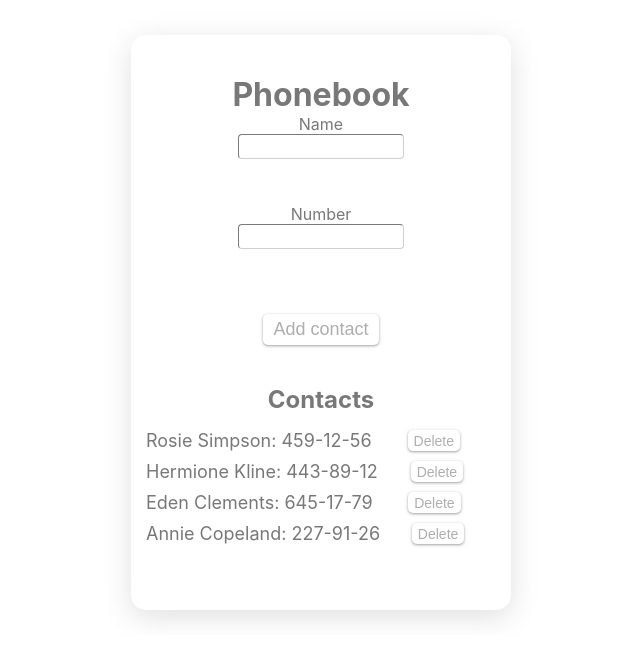
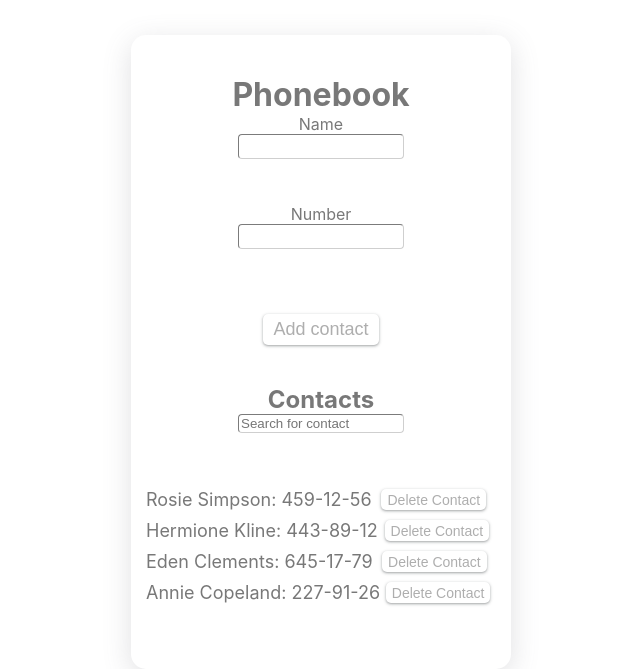
Before and after one commit to iakivpekarskyi/goit-react-hw-02-phonebook, a React (Create React App) app: page / in a window 1280 px wide. Shown: the part 165-834 px from the top of the page, without its empty margins (319-959 px from the left). Before the commit the page ends 800 px from the top, so only its background shows below. Built offline with nearby package versions, Linux system fonts and the light colour scheme.

Commit message:
done_bofore the review

```diff
--- a/src/components/App/App.jsx
+++ b/src/components/App/App.jsx
@@ -1,10 +1,10 @@
 import { Component } from 'react';
+import { nanoid } from 'nanoid';
+import { Layout } from './App.styled';
 import { GlobalStyles } from 'components/GlobalStyle';
 import { ContactForm } from '../ContactForm/ContactForm';
 import { ContactList } from '../ContactList/ContactList';
 import { Filter } from '../Filter/Filter';
-import { Layout } from './App.styled';
-import { nanoid } from 'nanoid';
 
 export class App extends Component {
   state = {
@@ -31,21 +31,40 @@ export class App extends Component {
         }));
   };
 
-  onRemove = contactId => {
+  deleteContact = contactId => {
     this.setState(prevState => ({
       contacts: prevState.contacts.filter(contact => contact.id !== contactId),
     }));
   };
 
+  filterContacts = event => {
+    this.setState({ filter: event.currentTarget.value });
+  };
+
+  updateContactsList = () => {
+    const { contacts, filter } = this.state;
+    const normalizedFilter = filter.toLowerCase();
+    const filterContacts = contacts.filter(contact =>
+      contact.name.toLowerCase().includes(normalizedFilter)
+    );
+    return filterContacts;
+  };
+
   render() {
+    const updatedContacts = this.updateContactsList();
+    const { filter } = this.state;
+
     return (
       <Layout>
         <GlobalStyles />
         <h1>Phonebook</h1>
         <ContactForm onAddContact={this.addContact} />
         <h2>Contacts</h2>
-        <ContactList contacts={this.state.contacts} onRemove={this.onRemove} />
-        {/* <Filter /> */}
+        <Filter value={filter} onFilterChange={this.filterContacts} />
+        <ContactList
+          contacts={updatedContacts}
+          deleteContact={this.deleteContact}
+        />
       </Layout>
     );
   }
--- a/src/components/ContactList/ContactList.jsx
+++ b/src/components/ContactList/ContactList.jsx
@@ -2,7 +2,7 @@ import PropTypes from 'prop-types';
 import { ContactListItem } from 'components/ContactListItem/ContactListItem';
 import { ContactListWrap } from './ContactList.styled';
 
-export const ContactList = ({ contacts, onRemove }) => {
+export const ContactList = ({ contacts, deleteContact }) => {
   return (
     <ContactListWrap>
       {contacts.map(({ id, name, number }) => {
@@ -12,7 +12,7 @@ export const ContactList = ({ contacts, onRemove }) => {
             name={name}
             number={number}
             id={id}
-            onRemove={onRemove}
+            deleteContact={deleteContact}
           />
         );
       })}
--- a/src/components/ContactListItem/ContactListItem.jsx
+++ b/src/components/ContactListItem/ContactListItem.jsx
@@ -1,14 +1,14 @@
 import PropTypes from 'prop-types';
 import { ListItem, Text, Button } from './ContactListItem.styled';
 
-export const ContactListItem = ({ id, name, number, onRemove }) => {
+export const ContactListItem = ({ id, name, number, deleteContact }) => {
   return (
     <ListItem>
       <Text>
         {name}: {number}
       </Text>
-      <Button type="button" onClick={() => onRemove(id)}>
-        Delete
+      <Button type="button" onClick={() => deleteContact(id)}>
+        Delete Contact
       </Button>
     </ListItem>
   );
@@ -18,5 +18,5 @@ ContactListItem.propTypes = {
   name: PropTypes.string.isRequired,
   number: PropTypes.string.isRequired,
   id: PropTypes.string.isRequired,
-  onRemove: PropTypes.func.isRequired,
+  deleteContact: PropTypes.func.isRequired,
 };
--- a/src/components/Filter/Filter.jsx
+++ b/src/components/Filter/Filter.jsx
@@ -1,15 +1,21 @@
 import PropTypes from 'prop-types';
-import { Component } from 'react';
+import { FilterWrap } from './Filter.styled';
+import { FilterInput } from './Filter.styled';
 
-export class Filter extends Component {
-  state = {
-    contacts: [],
-    filter: '',
-    name: '',
-    number: '',
-  };
+export const Filter = ({ filterValue, onFilterChange }) => {
+  return (
+    <FilterWrap>
+      <FilterInput
+        type="text"
+        placeholder="Search for contact"
+        value={filterValue}
+        onChange={onFilterChange}
+      ></FilterInput>
+    </FilterWrap>
+  );
+};
 
-  render() {
-    return <div>Hello</div>;
-  }
-}
+Filter.protoTypes = {
+  value: PropTypes.string.isRequired,
+  onChange: PropTypes.func.isRequired,
+};
--- a/src/components/Filter/Filter.styled.jsx
+++ b/src/components/Filter/Filter.styled.jsx
@@ -1 +1,17 @@
 import styled from 'styled-components';
+
+export const FilterWrap = styled.div`
+  display: flex;
+  flex-direction: column;
+  align-items: center;
+  margin-bottom: 40px;
+  gap: 8px;
+  width: 350px;
+`;
+
+export const FilterInput = styled.input`
+  width: 160px;
+  border-width: 1px;
+  border-radius: 4px;
+  border-color: #cfcfcf;
+`;
```
